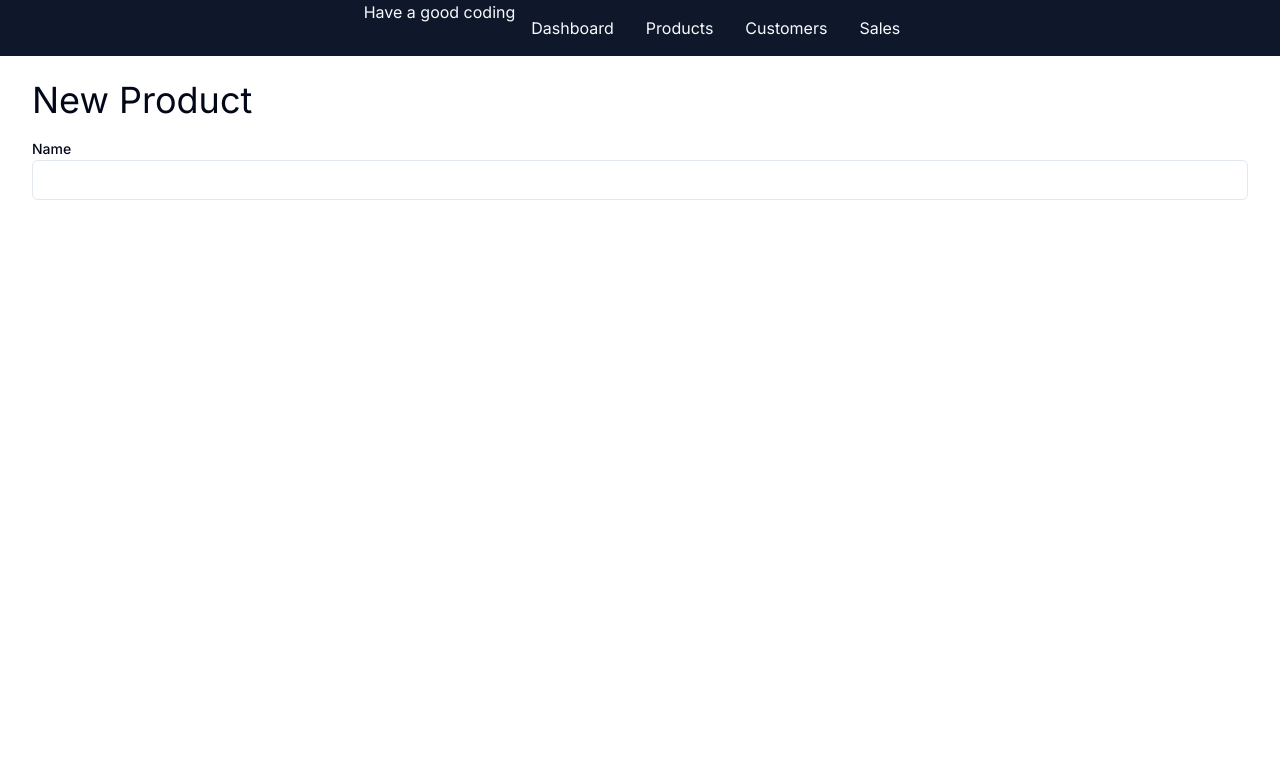
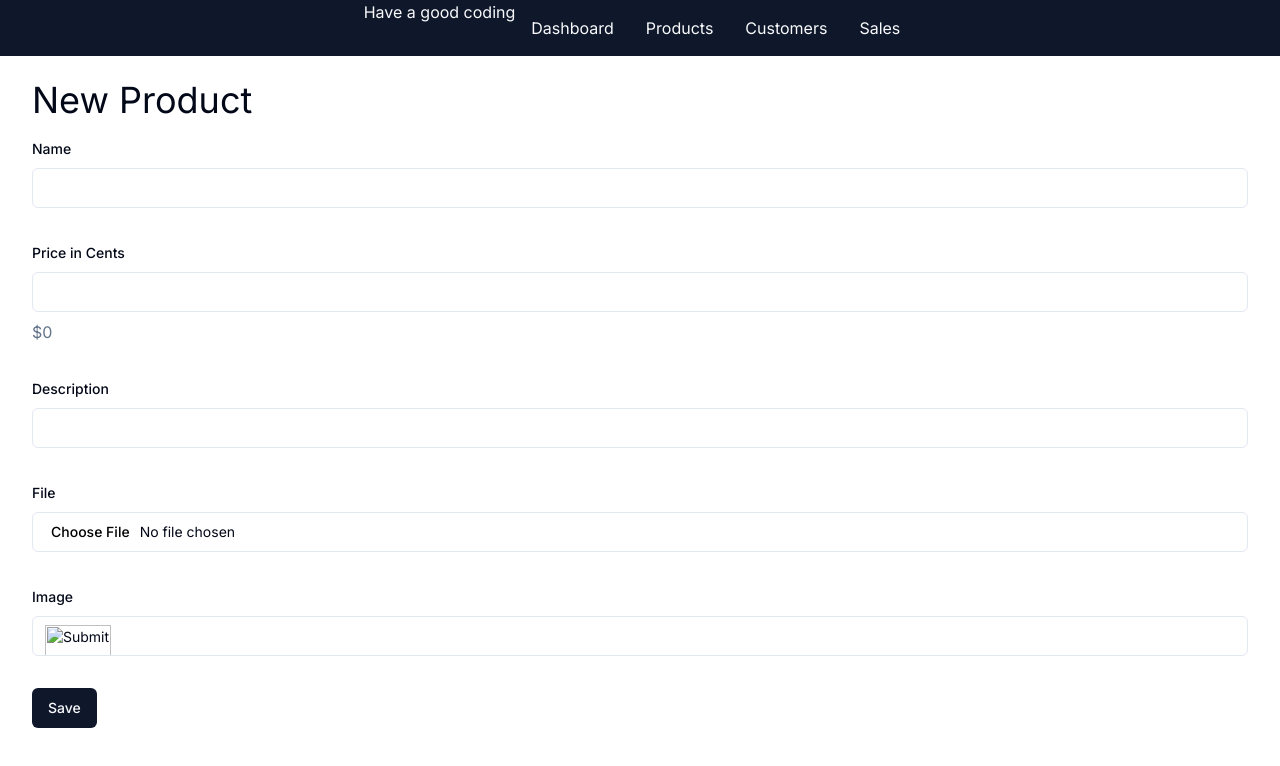
Before and after one commit to thehsadowte/webstore, a Next.js app: page /admin/products/new in a window 1280 px wide. Shown: the top 766 px of the page. Built offline with nearby package versions, Linux system fonts and the light colour scheme.

Commit message:
add product admin

```diff
--- a/src/app/admin/_components/ProductForm.tsx
+++ b/src/app/admin/_components/ProductForm.tsx
@@ -1,15 +1,46 @@
 'use client';
 
+import { Button } from '@/components/ui/button';
 import { Input } from '@/components/ui/input';
 import { Label } from '@/components/ui/label';
+import { formatCurrency } from '@/lib/formatters';
+import { useState } from 'react';
 
 export default function ProductForm() {
+  const [priceInCents, setPriceInCents] = useState<number>();
   return (
-    <form>
-      <div>
+    <form className="space-y-8">
+      <div className="space-y-2">
         <Label htmlFor="name">Name</Label>
-        <Input type="text" id="text" name="name" required></Input>
+        <Input type="text" id="text" name="name" required />
       </div>
+      <div className="space-y-2">
+        <Label htmlFor="priceInCents">Price in Cents</Label>
+        <Input
+          type="text"
+          id="priceInCents"
+          name="priceInCents"
+          required
+          value={priceInCents}
+          onChange={(e) => setPriceInCents(Number(e.target.value) || undefined)}
+        />
+        <div className="text-muted-foreground">
+          {formatCurrency((priceInCents || 0) / 100)}
+        </div>
+      </div>
+      <div className="space-y-2">
+        <Label htmlFor="description">Description</Label>
+        <Input type="text" id="description" name="description" required />
+      </div>
+      <div className="space-y-2">
+        <Label htmlFor="file">File</Label>
+        <Input type="file" id="file" name="file" required />
+      </div>
+      <div className="space-y-2">
+        <Label htmlFor="image">Image</Label>
+        <Input type="image" id="image" name="image" required />
+      </div>
+      <Button type="submit">Save</Button>
     </form>
   );
 }
```
